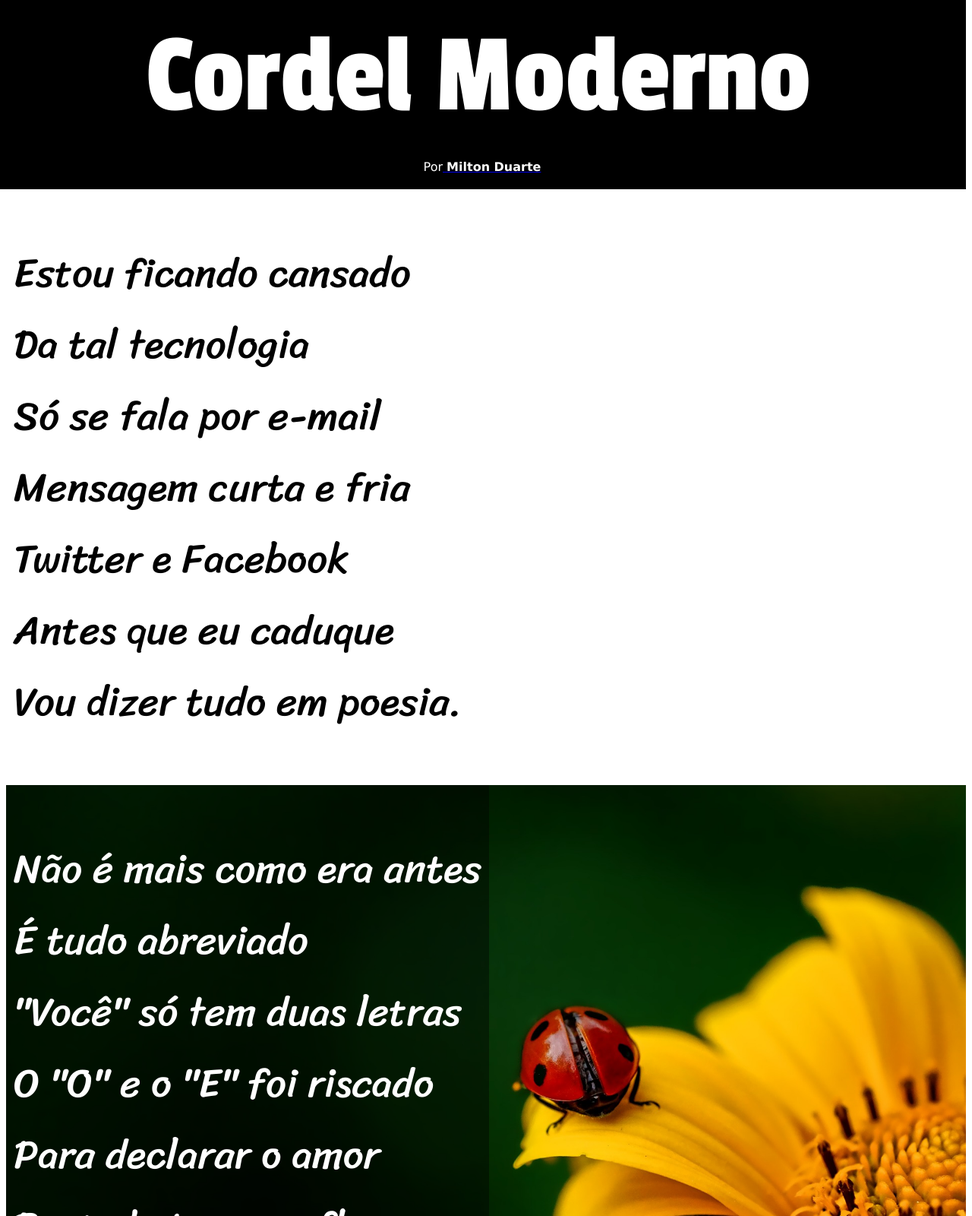
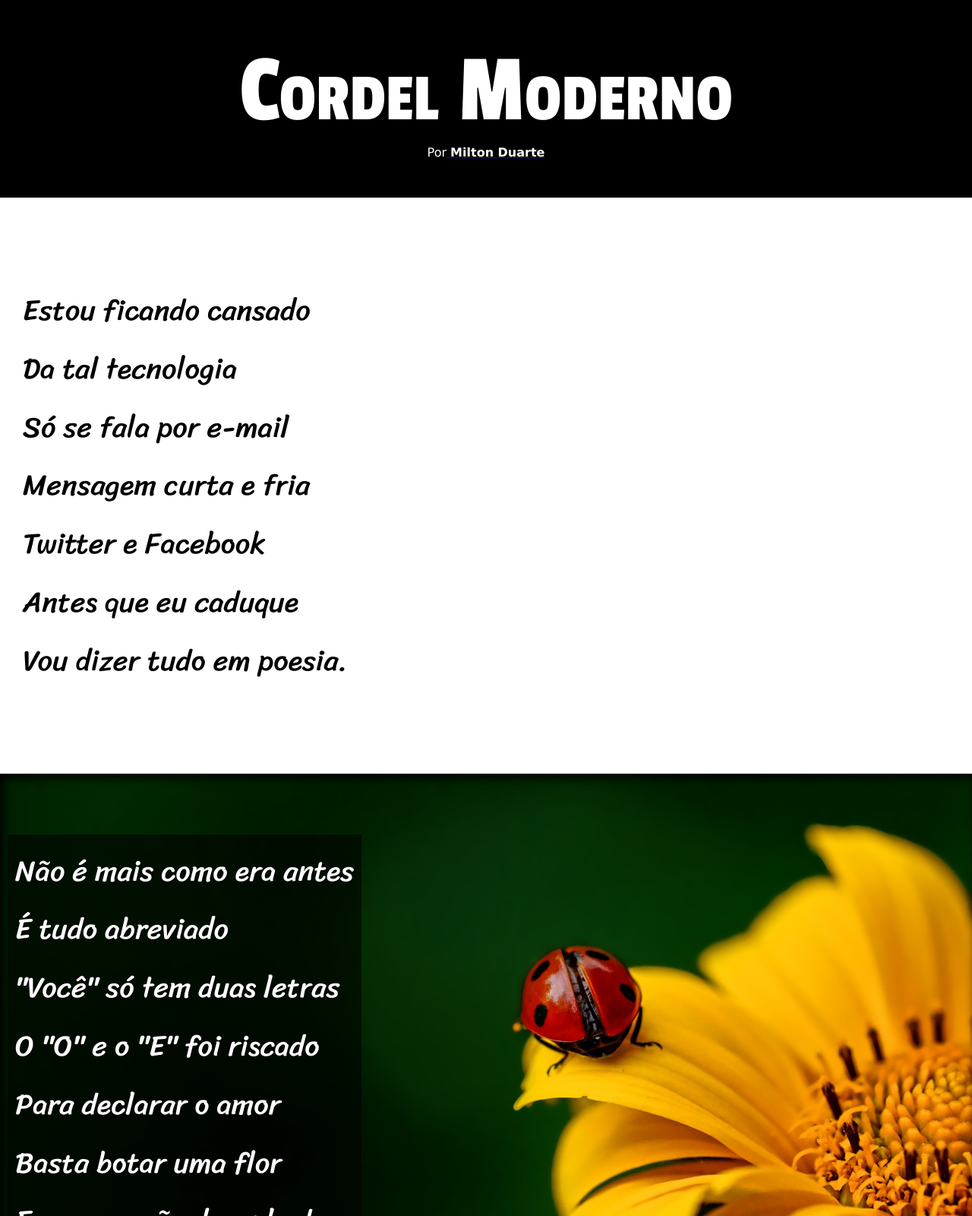
Before and after one commit to pamelanachbar/html-css, a plain HTML site: page desafios/d012/pacote-d012/index.html in a window 1280 px wide. Shown: the top 1600 px of the page at 76% size. Drawn offline with Linux system fonts and the light colour scheme.

Commit message:
Modifiquei o desafio 12

```diff
--- a/desafios/d012/pacote-d012/index.html
+++ b/desafios/d012/pacote-d012/index.html
@@ -14,7 +14,7 @@
 
             <main>
                 <article>
-                    <section>
+                    <section class="normal">
                         <p>
                             Estou ficando cansado <br>
                             Da tal tecnologia <br>
@@ -22,12 +22,12 @@
                             Mensagem curta e fria <br>
                             Twitter e Facebook <br>
                             Antes que eu caduque <br>
-                            Vou dizer tudo em poesia. <br>
+                            Vou dizer tudo em poesia.
 
                         </p>
                     </section>
-                    <section id="img1">
-                        <div id="p2">
+                    <section id="img1" class="imagem">
+                        <div>
                             <p>
                                 Não é mais como era antes <br>
                                 É tudo abreviado <br>
@@ -35,12 +35,12 @@
                                 O "O" e o "E" foi riscado <br>
                                 Para declarar o amor <br>
                                 Basta botar uma flor <br>
-                                E um coração desenhado. <br>
+                                E um coração desenhado.
                             </p>
                         </div>
                     </section>
 
-                    <section>
+                    <section class="normal">
                         <p>
                             Arroba agora não pesa <br>
                             É parte de um endereço <br>
@@ -48,19 +48,22 @@
                             Ou vai até no começo <br>
                             Agora é .com <br>
                             Se o saite é muito bom <br>
-                            Ele vale um alto preço. <br>
+                            Ele vale um alto preço.
+                        </p>
+                            <p>
                                 Pra piorar a liguagem <br>
                                 O emoticom é um risco <br>
                                 Tem símbolo para tudo <br>
                                 Ponto e vírgula e um asterisco <br>
                                 Um beijo significa <br>
                                 Pra entender como fica <br>
-                             Decifre esse rabisco. <br>
+                                 Decifre esse rabisco.
                             </p>
+
                 </section>
 
-                    <section id="img2">
-                        <div id="p5">
+                    <section id="img2" class="imagem">
+                        <div >
                             <p>
                                 Tenho saudade das cartas <br>
                                 Escritas com a própria mão <br>
@@ -68,12 +71,12 @@
                                 Só chegava no Verão <br>
                                 Mas matava a saudade <br>
                                 Era texto de verdade <br>
-                                Nas linhas do coração. <br>
+                                Nas linhas do coração.
                             </p>
                         </div>
                     </section>
 
-                    <section>
+                    <section class="normal">
                         <p>
                             Agora, escrevo e envio <br>
                             Chegando na mesma hora <br>
@@ -82,13 +85,15 @@
                             Abriu outro aplicativo <br>
                             O mundo ficou cativo <br>
                             Da tecnologia do agora. <br>
+                            <p>
+                                <p>
                             Felizmente, pra orar <br>
                             Não precisa de internet <br>
                             Deus escuta todo mundo <br>
                             Se quiser, faça esse teste <br>
                             Dois pontos são dois joelhos <br>
                             Seus lábios são aparelhos <br>
-                            Deixe que Deus interprete. <br>
+                            Deixe que Deus interprete.
                         </p>
                     </section>
                 </article>
--- a/desafios/d012/pacote-d012/style.css
+++ b/desafios/d012/pacote-d012/style.css
@@ -4,72 +4,89 @@
 
 @import url('https://fonts.googleapis.com/css2?family=Bebas+Neue&family=Mulish:ital,wght@0,200..1000;1,200..1000&family=Passion+One:wght@400;700;900&family=Roboto+Condensed:ital,wght@0,100..900;1,100..900&family=Space+Grotesk:wght@300..700&family=Sriracha&family=Ubuntu:ital,wght@0,300;0,400;0,500;0,700;1,300;1,400;1,500;1,700&display=swap');
 
+*{
+    margin: 0px;
+    padding: 0px;
+}
 
+body{
+    background-color: rgb(254, 254, 254);
+    min-height: 100%vh;
+}
 
 header{
     background-color: black;
-    max-width: 1570px;
-    min-width: 290px;
-    margin-left: -10px;
+    text-align: center;
+    color: white;
 }
 header > h1{
-
     font-family: "Passion One", serif;
-    font-size: 150px;
+    font-size: 10vw;
     font-weight: 500;
-    text-align: center;
-    padding-top: 20px;
-    color: white;
-    margin-top: -9px;
-    margin-bottom: 26px;
-    margin-left: -10px;
+    font-variant: small-caps;
+    padding-top: 50px;
 }
 
+
 .header{
-
-    color: white;
+   color: white;
     font-family: Verdana, Geneva, Tahoma, sans-serif;
     text-align: center;
     text-decoration: none;
-    padding-bottom: 20px;
+    padding-bottom: 50px;
 }
 #autor:hover{
     text-decoration: underline;
 }
 
+section{
+    padding-top: 10vh;
+    padding-bottom: 10vh;
+    line-height: 2em;
+    font-size: 3vw;
+
+}
+section p{
+    padding-bottom: 10em;
+}
+
+.imagem p{
+    background-color: rgba(0, 0, 0, 0.555);
+    display: inline-block;
+    padding: 10px;
+    margin-left: 10px;
+    text-shadow: 1px 1px 0px black;
+
+}
+.normal{
+    background-color: white;
+    color: black;
+}
 main{
     max-width: 1570px;
     min-width: 290px;
 }
 main p{
     font-family: "Sriracha", serif;
-    font-size: 53px;
-    padding: 10px;
+    padding: 30px;
 }
 
-
-#p2{
+.imagem{
     color: white;
     display: inline-block;
     background-color: #0000006e;
-
+    box-shadow: inset 5px 5px 13px 0px black;
 }
 
 #img1{
     background-image: url('imagens/background001.jpg');
+    background-position: right center;
     background-color: black;
     background-repeat: no-repeat;
     background-size: cover;
     background-attachment: fixed;
     width: 100%;
-    min-width: 350px;
-    display: block;
-}
 
-#p5{
-    color: white;
-    display: inline-block;
-    background-color: #0000006e;
 }
 
 #img2{
@@ -86,21 +103,20 @@ main p{
 
 footer{
     background-color: black;
-    padding: 15px;
-}
-
-footer > p{
     color: white;
     font-family: Verdana, Geneva, Tahoma, sans-serif;
     text-align: center;
-}
-footer a{
-    color:white;
-    font-weight: bold;
-    font-family: Verdana, Geneva, Tahoma, sans-serif;
-    text-decoration: none;
+    padding: 15px;
+
 }
 
-footer  a:hover{
+footer a{
+    color: white;
+    font-family: Verdana, Geneva, Tahoma, sans-serif;
+    text-align: center;
+    text-decoration: none;
+
+}
+footer a:hover{
     text-decoration: underline;
 }
--- a/desafios/d012/style.css
+++ b/desafios/d012/style.css
@@ -4,25 +4,28 @@
 
 @import url('https://fonts.googleapis.com/css2?family=Bebas+Neue&family=Mulish:ital,wght@0,200..1000;1,200..1000&family=Passion+One:wght@400;700;900&family=Roboto+Condensed:ital,wght@0,100..900;1,100..900&family=Space+Grotesk:wght@300..700&family=Sriracha&family=Ubuntu:ital,wght@0,300;0,400;0,500;0,700;1,300;1,400;1,500;1,700&display=swap');
 
+*{
+    margin: 0px;
+    padding: 0px;
+}
 
-
+body{
+    background-color: rgb(167, 84, 198);
+    min-height: 100%vh;
+}
 header{
     background-color: black;
-    max-width: 1570px;
-    min-width: 290px;
-    margin-left: -10px;
+    text-align: center;
+    color: white;
+
 }
 header > h1{
-
     font-family: "Passion One", serif;
     font-size: 150px;
     font-weight: 500;
-    text-align: center;
-    padding-top: 20px;
-    color: white;
-    margin-top: -9px;
-    margin-bottom: 26px;
-    margin-left: -10px;
+    font-variant: small-caps;
+    padding-top: 50px;
+
 }
 
 .header{
@@ -31,7 +34,7 @@ header > h1{
     font-family: Verdana, Geneva, Tahoma, sans-serif;
     text-align: center;
     text-decoration: none;
-    padding-bottom: 20px;
+    padding-bottom: 50px;
 }
 #autor:hover{
     text-decoration: underline;
@@ -50,14 +53,15 @@ main p{
 
 #p2{
     color: white;
-    display: inline-block;
+    display: inline;
     background-color: #0000006e;
+
 
 }
 
 #img1{
     background-image: url('imagens/background001.jpg');
-    background-color: black;
+    bckground-color: black;
     background-repeat: no-repeat;
     background-size: cover;
     background-attachment: fixed;
```
Lines whose indentation alone changed are shown as unchanged.
